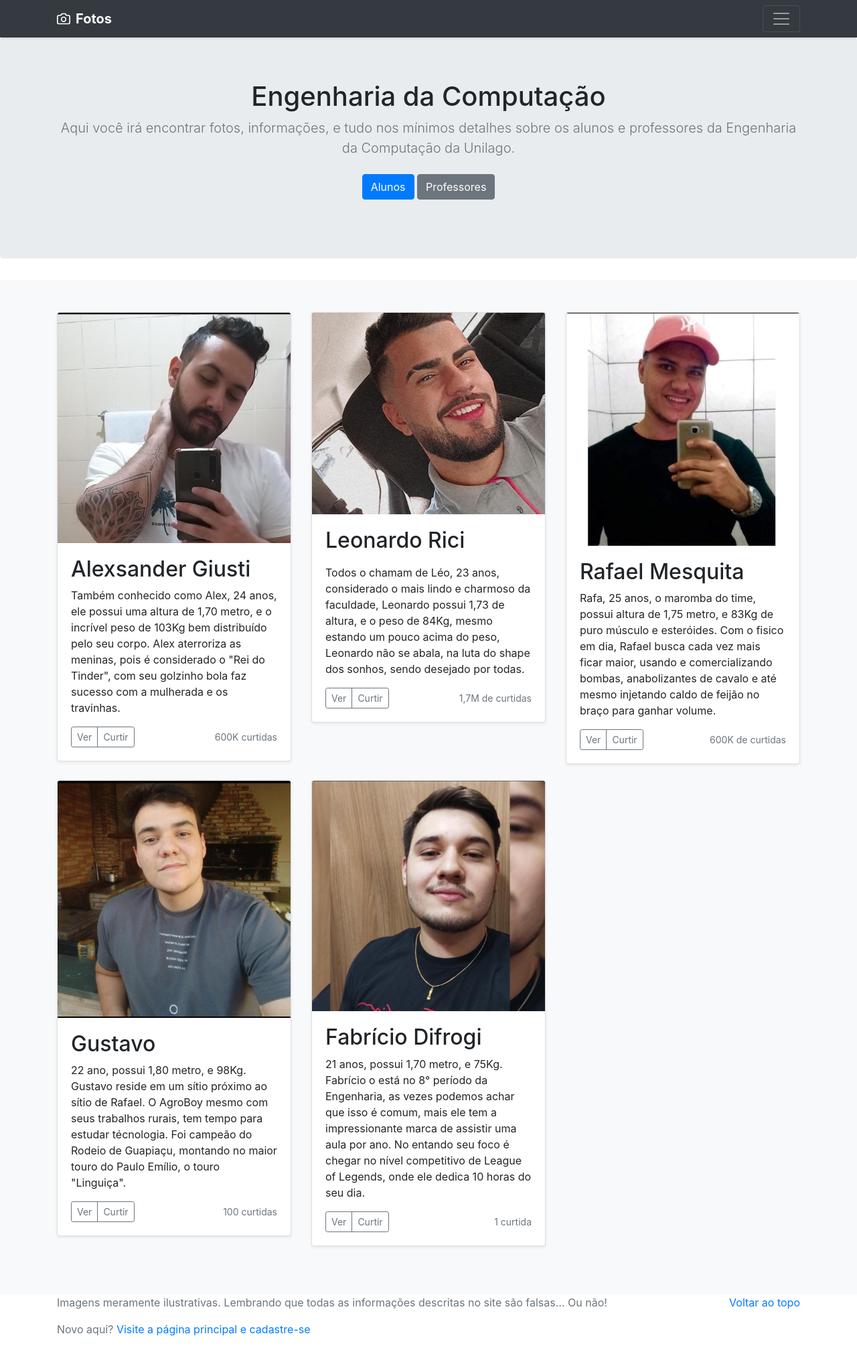
After one commit to leonardorici/devweb00, a PHP site: page /devweb00/alunos.html in a window 1280 px wide. The commit adds this page. Shown: the whole page at 67% size. Run offline with PHP 8.4, Linux system fonts and the light colour scheme; some libraries are stand-ins or nearby versions.

Commit message:
Add files via upload

```diff
--- /dev/null
+++ b/devweb00/alunos.html
@@ -0,0 +1,183 @@
+
+<!doctype html>
+<html lang="en">
+  <head>
+    <meta charset="utf-8">
+    <meta name="viewport" content="width=device-width, initial-scale=1, shrink-to-fit=no">
+    <meta name="description" content="">
+    <meta name="author" content="">
+    <link rel="icon" href="../../../../favicon.ico">
+
+    <title>Alunos</title>
+    <link rel="stylesheet" href="https://stackpath.bootstrapcdn.com/bootstrap/4.1.3/css/bootstrap.min.css" integrity="sha384-MCw98/SFnGE8fJT3GXwEOngsV7Zt27NXFoaoApmYm81iuXoPkFOJwJ8ERdknLPMO" crossorigin="anonymous">
+    <!-- Principal CSS do Bootstrap -->
+    <link href="../../dist/css/bootstrap.min.css" rel="stylesheet">
+
+    <!-- Estilos customizados para este template -->
+    <link href="album.css" rel="stylesheet">
+  </head>
+  <style>
+
+
+  </style>
+
+  <body>
+
+    <header>
+      <div class="collapse bg-dark" id="navbarHeader">
+        <div class="container">
+          <div class="row">
+            <div class="col-sm-8 col-md-7 py-4">
+              <h4 class="text-white">Lembrete</h4>
+              <p class="text-muted">Invejosos dirão que esse site benefícia certos alunos. No entando, as informações abaixo são fatos, falamos somente a verdade.</p>
+            </div>
+            <div class="col-sm-4 offset-md-1 py-4">
+              <h4 class="text-white">Contato</h4>
+              <ul class="list-unstyled">
+                <li><a href="#" class="text-white">Siga Leonardo Rici no Instagram</a></li>
+                <li><a href="#" class="text-white">Curta Leonardo Rici no Facebook</a></li>
+                <li><a href="#" class="text-white">Mulheres chamem Leonardo Rici no Whats</a></li>
+              </ul>
+            </div>
+          </div>
+        </div>
+      </div>
+      <div class="navbar navbar-dark bg-dark shadow-sm">
+        <div class="container d-flex justify-content-between">
+          <a href="#" class="navbar-brand d-flex align-items-center">
+            <svg xmlns="http://www.w3.org/2000/svg" width="20" height="20" viewBox="0 0 24 24" fill="none" stroke="currentColor" stroke-width="2" stroke-linecap="round" stroke-linejoin="round" class="mr-2"><path d="M23 19a2 2 0 0 1-2 2H3a2 2 0 0 1-2-2V8a2 2 0 0 1 2-2h4l2-3h6l2 3h4a2 2 0 0 1 2 2z"></path><circle cx="12" cy="13" r="4"></circle></svg>
+            <strong>Fotos</strong>
+          </a>
+          <button class="navbar-toggler" type="button" data-toggle="collapse" data-target="#navbarHeader" aria-controls="navbarHeader" aria-expanded="false" aria-label="Toggle navigation">
+            <span class="navbar-toggler-icon"></span>
+          </button>
+        </div>
+      </div>
+    </header>
+
+    <main role="main">
+
+      <section class="jumbotron text-center">
+        <div class="container">
+          <h1 class="jumbotron-heading">Engenharia da Computação</h1>
+          <p class="lead text-muted">Aqui você irá encontrar fotos, informações, e tudo nos mínimos detalhes sobre os alunos e professores da Engenharia da Computação da Unilago.</p>
+          <p>
+            <a href="alunos.html" class="btn btn-primary my-2">Alunos</a>
+            <a href="professores.html" class="btn btn-secondary my-2">Professores</a>
+          </p>
+        </div>
+      </section>
+
+      <div class="album py-5 bg-light">
+        <div class="container">
+
+          <div class="row">
+            <div class="col-md-4">
+              <div class="card mb-4 shadow-sm">
+                <img class="card-img-top" src="Alex.jpeg" data-src="holder.js/100px225?theme=thumb&bg=55595c&fg=eceeef&text=Thumbnail" alt="Card image cap">
+                <div class="card-body">
+                  <h2> Alexsander Giusti</h2>
+                  <p class="card-text">Também conhecido como Alex, 24 anos, ele possui uma altura de 1,70 metro, e o incrível peso de 103Kg bem distribuído pelo seu corpo. Alex aterroriza as meninas, pois é considerado o "Rei do Tinder", com seu golzinho bola faz sucesso com a mulherada e os travinhas.</p>
+                  <div class="d-flex justify-content-between align-items-center">
+                    <div class="btn-group">
+                      <button type="button" class="btn btn-sm btn-outline-secondary">Ver</button>
+                      <button type="button" class="btn btn-sm btn-outline-secondary">Curtir</button>
+                    </div>
+                    <small class="text-muted">600K curtidas</small>
+                  </div>
+                </div>
+              </div>
+            </div>
+            <div class="col-md-4">
+              <div class="card mb-4 shadow-sm">
+                <img class="card-img-top" src="Léo.jpeg" data-src="holder.js/100px225?theme=thumb&bg=55595c&fg=eceeef&text=Thumbnail" alt="Card image cap">
+                <div class="card-body">
+                  <h2> Leonardo Rici</h2>
+                  <p class="card-text"></p>
+                  <p class="card-text">Todos o chamam de Léo, 23 anos, considerado o mais lindo e charmoso da faculdade, Leonardo possui 1,73 de altura, e o peso de 84Kg, mesmo estando um pouco acima do peso, Leonardo não se abala, na luta do shape dos sonhos, sendo desejado por todas.</p>
+                  <div class="d-flex justify-content-between align-items-center">
+                    <div class="btn-group">
+                      <button type="button" class="btn btn-sm btn-outline-secondary">Ver</button>
+                      <button type="button" class="btn btn-sm btn-outline-secondary">Curtir</button>
+                    </div>
+                    <small class="text-muted">1,7M de curtidas</small>
+                  </div>
+                </div>
+              </div>
+            </div>
+            <div class="col-md-4">
+              <div class="card mb-4 shadow-sm">
+                <img class="card-img-top" src="Rafael.jpeg" data-src="holder.js/100px225?theme=thumb&bg=55595c&fg=eceeef&text=Thumbnail" alt="Card image cap">
+                <div class="card-body">
+                  <h2> Rafael Mesquita</h2>
+                  <p class="card-text">Rafa, 25 anos, o maromba do time, possui altura de 1,75 metro, e 83Kg de puro músculo e esteróides. Com o fisico em dia, Rafael busca cada vez mais ficar maior, usando e comercializando bombas, anabolizantes de cavalo e até mesmo injetando caldo de feijão no braço para ganhar volume.</p>
+                  <div class="d-flex justify-content-between align-items-center">
+                    <div class="btn-group">
+                      <button type="button" class="btn btn-sm btn-outline-secondary">Ver</button>
+                      <button type="button" class="btn btn-sm btn-outline-secondary">Curtir</button>
+                    </div>
+                    <small class="text-muted">600K de curtidas</small>
+                  </div>
+                </div>
+              </div>
+            </div>
+
+            <div class="col-md-4">
+              <div class="card mb-4 shadow-sm">
+                <img class="card-img-top" src="Gustavo.jpeg" data-src="holder.js/100px225?theme=thumb&bg=55595c&fg=eceeef&text=Thumbnail" alt="Card image cap">
+                <div class="card-body">
+                  <h2> Gustavo</h2>
+                  <p class="card-text">22 ano, possui 1,80 metro, e 98Kg. Gustavo reside em um sítio próximo ao sítio de Rafael. O AgroBoy mesmo com seus trabalhos rurais, tem tempo para estudar técnologia. Foi campeão do Rodeio de Guapiaçu, montando no maior touro do Paulo Emílio, o touro "Linguiça".</p>
+                  <div class="d-flex justify-content-between align-items-center">
+                    <div class="btn-group">
+                      <button type="button" class="btn btn-sm btn-outline-secondary">Ver</button>
+                      <button type="button" class="btn btn-sm btn-outline-secondary">Curtir</button>
+                    </div>
+                    <small class="text-muted">100 curtidas</small>
+                  </div>
+                </div>
+              </div>
+            </div>
+            <div class="col-md-4">
+              <div class="card mb-4 shadow-sm">
+                <img class="card-img-top" src="Fabrício.jpeg" data-src="holder.js/100px225?theme=thumb&bg=55595c&fg=eceeef&text=Thumbnail" alt="Card image cap">
+                <div class="card-body">
+                  <h2> Fabrício Difrogi</h2>
+                  <p class="card-text">21 anos, possui 1,70 metro, e 75Kg. Fabrício o está no 8° período da Engenharia, as vezes podemos achar que isso é comum, mais ele tem a impressionante marca de assistir uma aula por ano. No entando seu foco é chegar no nível competitivo de League of Legends, onde ele dedica 10 horas do seu dia.</p>
+                  <div class="d-flex justify-content-between align-items-center">
+                    <div class="btn-group">
+                      <button type="button" class="btn btn-sm btn-outline-secondary">Ver</button>
+                      <button type="button" class="btn btn-sm btn-outline-secondary">Curtir</button>
+                    </div>
+                    <small class="text-muted">1 curtida</small>
+                  </div>
+                </div>
+              </div>
+          </div>
+        </div>
+      </div>
+
+    </main>
+
+    <footer class="text-muted">
+      <div class="container">
+        <p class="float-right">
+          <a href="#">Voltar ao topo</a>
+        </p>
+        <p>Imagens meramente ilustrativas. Lembrando que todas as informações descritas no site são falsas... Ou não! </p>
+        <p>Novo aqui? <a href="../../">Visite a página principal e cadastre-se</a> </p>
+      </div>
+    </footer>
+
+    <!-- Principal JavaScript do Bootstrap
+    ================================================== -->
+    <!-- Foi colocado no final para a página carregar mais rápido -->
+    <script src="https://code.jquery.com/jquery-3.3.1.slim.min.js" integrity="sha384-q8i/X+965DzO0rT7abK41JStQIAqVgRVzpbzo5smXKp4YfRvH+8abtTE1Pi6jizo" crossorigin="anonymous"></script>
+    <script>window.jQuery || document.write('<script src="../../assets/js/vendor/jquery-slim.min.js"><\/script>')</script>
+    <script src="../../assets/js/vendor/popper.min.js"></script>
+    <script src="../../dist/js/bootstrap.min.js"></script>
+    <script src="../../assets/js/vendor/holder.min.js"></script>
+    <script src="https://cdnjs.cloudflare.com/ajax/libs/popper.js/1.14.3/umd/popper.min.js" integrity="sha384-ZMP7rVo3mIykV+2+9J3UJ46jBk0WLaUAdn689aCwoqbBJiSnjAK/l8WvCWPIPm49" crossorigin="anonymous"></script>
+    <script src="https://stackpath.bootstrapcdn.com/bootstrap/4.1.3/js/bootstrap.min.js" integrity="sha384-ChfqqxuZUCnJSK3+MXmPNIyE6ZbWh2IMqE241rYiqJxyMiZ6OW/JmZQ5stwEULTy" crossorigin="anonymous"></script>
+  </body>
+</html>
--- a/devweb00/form.html
+++ b/devweb00/form.html
@@ -104,8 +104,8 @@
                     <label></label>
                     <input type="password" placeholder="Password" name="senha"> <br>
                     <input class="form-check-input" type="checkbox" value="IO" id="defaultCheck1"> <abbr class="form-check-label" for="defaultCheck1">Gravar senha</abbr>
-                    <a href="pagina1.html"> Acessar sem conta </a>
-                    <a href="pagina2.html"> Esqueceu a senha? </a> <br>
+                    <a href="alunos.html"> Acessar sem conta </a>
+                    <a href="#"> Esqueceu a senha? </a> <br>
                     <label></label>
                     <input type="submit" value="LOGIN"> <br>
                 </form>
```
Also changed, not shown: devweb00/index.php (+14 -5 lines), devweb00/professores.html (added, +168 -0 lines), devweb00/Alex.jpeg (added), devweb00/Alvaro.jpeg (added), devweb00/Anderson.jpeg (added), devweb00/Fabrício.jpeg (added), devweb00/Geraldo.jpeg (added), devweb00/Gustavo.jpeg (added), devweb00/Leonardo.jpeg (added), devweb00/Léo.jpeg (added), devweb00/Rafael.jpeg (added).
